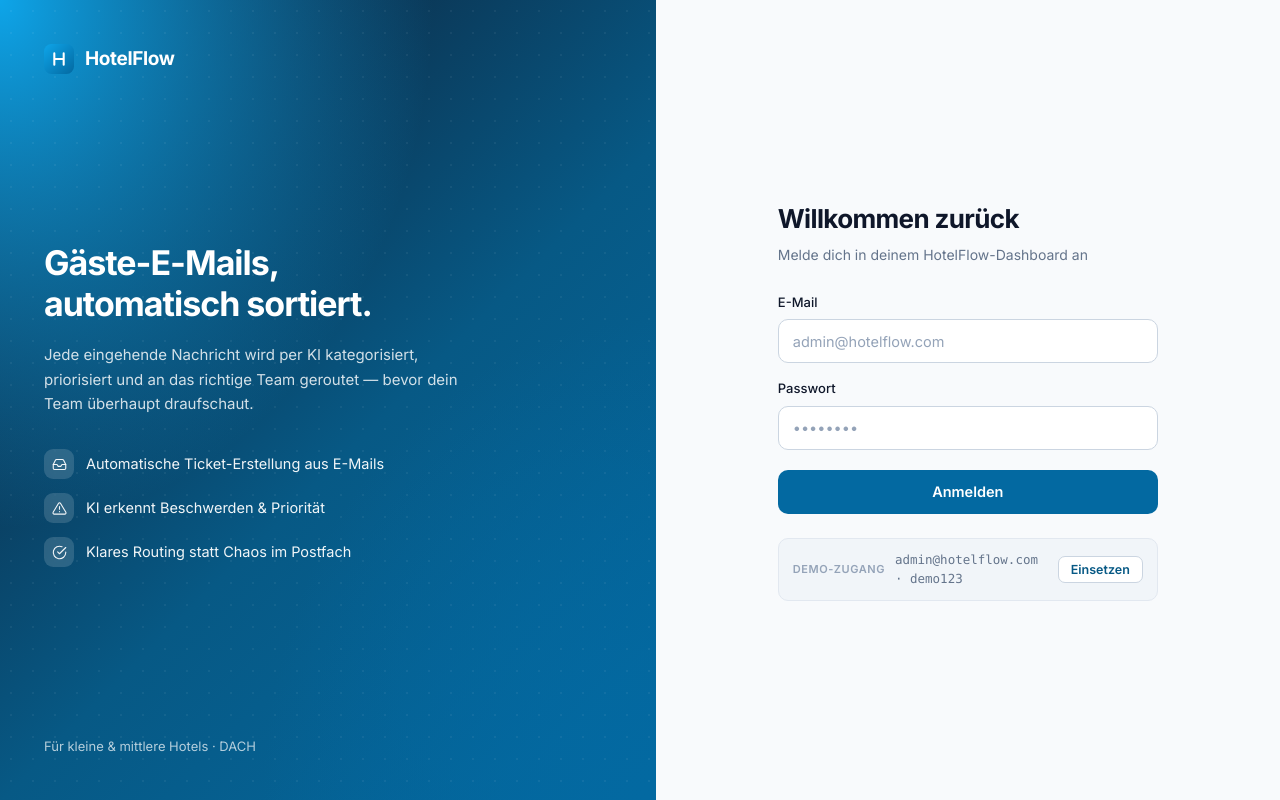
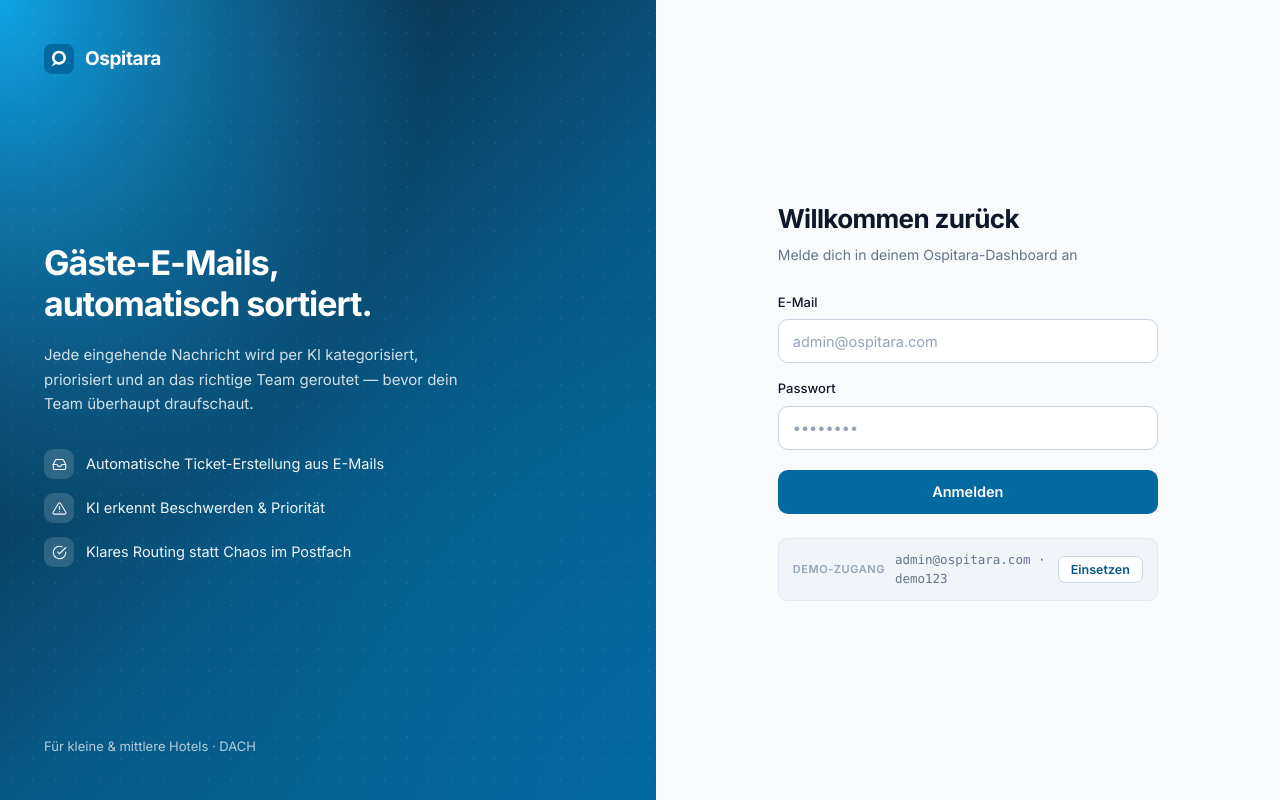
Before and after one commit to Max-M2000/hotelflow, a React app in the folder frontend/: page /login in a window 1280 px wide. Built offline with nearby package versions, Linux system fonts and the light colour scheme.

Commit message:
brand: final Ospitara logo (solid speech-bubble O) per brand+ui-ux skills; flat color, favicon, a11y button

```diff
--- a/frontend/src/components/Icons.jsx
+++ b/frontend/src/components/Icons.jsx
@@ -12,16 +12,13 @@ const base = (size = 18) => ({
   strokeLinejoin: 'round',
 });
 
+// Ospitara brand mark: a speech-bubble "O" (guest communication). Solid brand blue,
+// no gradient (per brand skill: flat = reproducible + mono-safe + high contrast).
 export const IconLogo = ({ size = 26 }) => (
-  <svg width={size} height={size} viewBox="0 0 32 32" fill="none">
-    <rect width="32" height="32" rx="8" fill="url(#hf-grad)" />
-    <path d="M11 22V10M21 22V10M11 16h10" stroke="#fff" strokeWidth="2.2" strokeLinecap="round" />
-    <defs>
-      <linearGradient id="hf-grad" x1="0" y1="0" x2="32" y2="32" gradientUnits="userSpaceOnUse">
-        <stop stopColor="#0EA5E9" />
-        <stop offset="1" stopColor="#0369A1" />
-      </linearGradient>
-    </defs>
+  <svg width={size} height={size} viewBox="0 0 32 32" fill="none" aria-hidden="true">
+    <rect width="32" height="32" rx="8" fill="#0369A1" />
+    <circle cx="16" cy="14.6" r="6.1" fill="none" stroke="#fff" strokeWidth="2.8" />
+    <path d="M11.6 18.6 L7.9 23.9 L14.9 20.2 Z" fill="#fff" />
   </svg>
 );
 
--- a/frontend/src/components/Layout.jsx
+++ b/frontend/src/components/Layout.jsx
@@ -6,7 +6,7 @@ import '../styles/layout.css';
 const Layout = ({ children, onLogout }) => {
   const navigate = useNavigate();
   const location = useLocation();
-  const userEmail = localStorage.getItem('hotelflow_user') || 'admin@hotelflow.com';
+  const userEmail = localStorage.getItem('hotelflow_user') || 'admin@ospitara.com';
   const initials = userEmail.charAt(0).toUpperCase();
 
   const isTickets = location.pathname === '/' || location.pathname.startsWith('/ticket');
@@ -19,10 +19,15 @@ const Layout = ({ children, onLogout }) => {
   return (
     <div className="shell">
       <aside className="sidebar">
-        <div className="sidebar-brand" onClick={() => navigate('/')}>
+        <button
+          type="button"
+          className="sidebar-brand"
+          onClick={() => navigate('/')}
+          aria-label="Ospitara – zur Übersicht"
+        >
           <IconLogo />
-          <span className="brand-name">HotelFlow</span>
-        </div>
+          <span className="brand-name">Ospitara</span>
+        </button>
 
         <nav className="sidebar-nav">
           <div className="nav-section-label">Arbeitsbereich</div>
--- a/frontend/src/pages/LoginPage.jsx
+++ b/frontend/src/pages/LoginPage.jsx
@@ -3,7 +3,7 @@ import { useNavigate } from 'react-router-dom';
 import { IconLogo, IconInbox, IconAlert, IconCheck } from '../components/Icons';
 import '../styles/auth.css';
 
-const DEMO_EMAIL = 'admin@hotelflow.com';
+const DEMO_EMAIL = 'admin@ospitara.com';
 const DEMO_PASSWORD = 'demo123';
 
 const LoginPage = ({ onLogin }) => {
@@ -38,7 +38,7 @@ const LoginPage = ({ onLogin }) => {
         <div className="auth-brand-top">
           <div className="auth-logo">
             <IconLogo size={30} />
-            <span>HotelFlow</span>
+            <span>Ospitara</span>
           </div>
         </div>
         <div className="auth-brand-mid">
@@ -58,7 +58,7 @@ const LoginPage = ({ onLogin }) => {
         <div className="auth-card">
           <div className="auth-card-head">
             <h1>Willkommen zurück</h1>
-            <p>Melde dich in deinem HotelFlow-Dashboard an</p>
+            <p>Melde dich in deinem Ospitara-Dashboard an</p>
           </div>
 
           <form onSubmit={handleSubmit} className="auth-form">
@@ -69,7 +69,7 @@ const LoginPage = ({ onLogin }) => {
                 type="text"
                 value={email}
                 onChange={(e) => setEmail(e.target.value)}
-                placeholder="admin@hotelflow.com"
+                placeholder="admin@ospitara.com"
                 autoComplete="username"
               />
             </div>
@@ -94,7 +94,7 @@ const LoginPage = ({ onLogin }) => {
 
           <div className="auth-demo">
             <div className="auth-demo-label">Demo-Zugang</div>
-            <code>admin@hotelflow.com · demo123</code>
+            <code>admin@ospitara.com · demo123</code>
             <button type="button" onClick={fillDemo} className="auth-demo-btn">Einsetzen</button>
           </div>
         </div>
--- a/frontend/src/styles/app.css
+++ b/frontend/src/styles/app.css
@@ -1,7 +1,7 @@
 @import url('https://fonts.googleapis.com/css2?family=Inter:wght@400;500;600;700&display=swap');
 
 /* ============================================================
-   HotelFlow Design System v2 — Premium SaaS
+   Ospitara Design System v2 — Premium SaaS
    Neutrals: cool gray  |  Accent: refined indigo
    ============================================================ */
 
--- a/frontend/src/styles/layout.css
+++ b/frontend/src/styles/layout.css
@@ -23,6 +23,19 @@
   gap: 10px;
   padding: 8px 8px 20px;
   cursor: pointer;
+  /* button reset (a11y: real button instead of div onClick) */
+  background: none;
+  border: none;
+  width: 100%;
+  text-align: left;
+  font: inherit;
+  color: inherit;
+  border-radius: var(--r-sm);
+}
+
+.sidebar-brand:focus-visible {
+  outline: 2px solid var(--accent);
+  outline-offset: 2px;
 }
 
 .brand-name {
```
Also changed, not shown: frontend/public/index.html (+2 -1 lines).
